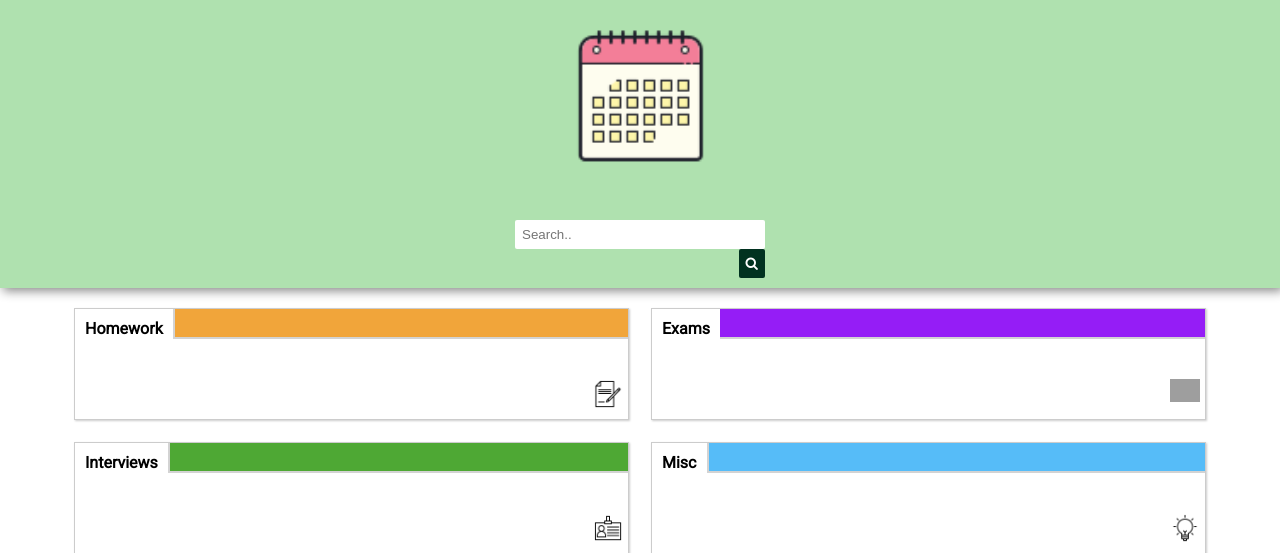
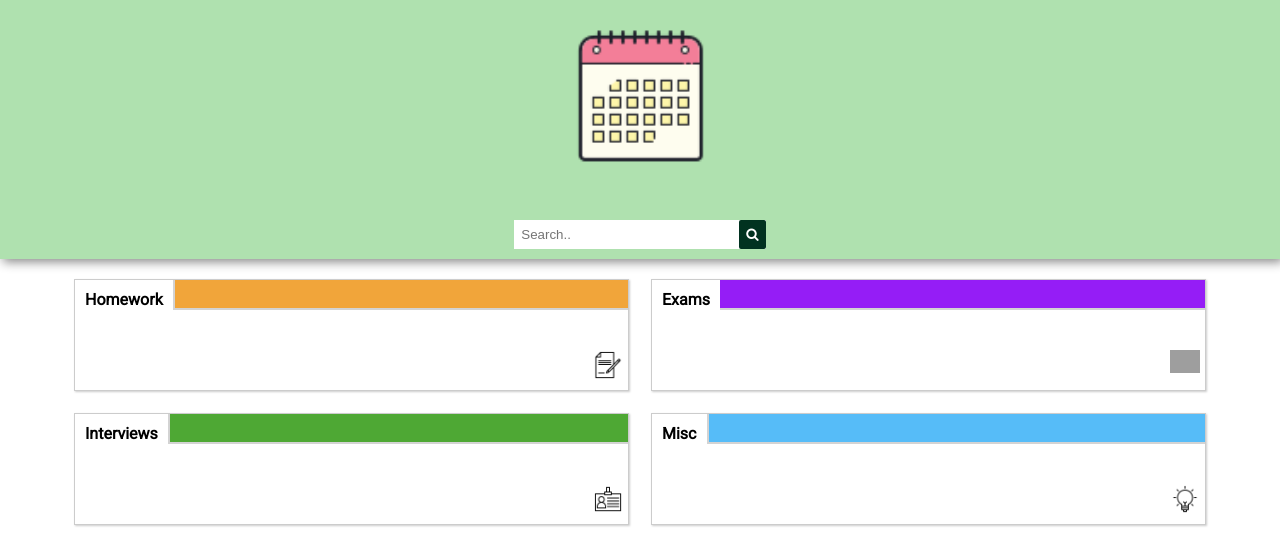
Before and after one commit to software-students-fall2022/web-app-exercise-team-12-1, a Flask app: page / in a window 1280 px wide. Shown: the top 553 px of the page. Run offline with Flask 2, Linux system fonts and the light colour scheme; data that the repository does not hold is empty; grey boxes are pictures that could not be loaded.

Commit message:
changed search bar to align

```diff
--- a/static/css/styles.css
+++ b/static/css/styles.css
@@ -49,16 +49,19 @@ body{
   width:170px;
 }
 
+.searchbar{
+  display: flex;
+  background-color: white;
+}
+
 form.search input[type='text']{
   padding: 7px;
-  width: 250px;
+  width: 225px;
   border: 0;
   border-radius: 2px;
 }
 
 form.search button{
-  float:right;
-  margin-left: 5px;
   padding:7px;
   color: white;
   border:0;
--- a/templates/home.html
+++ b/templates/home.html
@@ -10,8 +10,10 @@
         role="form"
         style="margin: auto; max-width: 300px"
       >
-        <input type="text" name="name" placeholder="Search.." />
-        <button type="submit"><i class="fa fa-search"></i></button>
+        <div class="searchbar">
+          <input type="text" name="name" placeholder="Search.." />
+          <button type="submit"><i class="fa fa-search"></i></button>
+        </div>
       </form>
     </div>
     <!-- Delete all button -->
```
